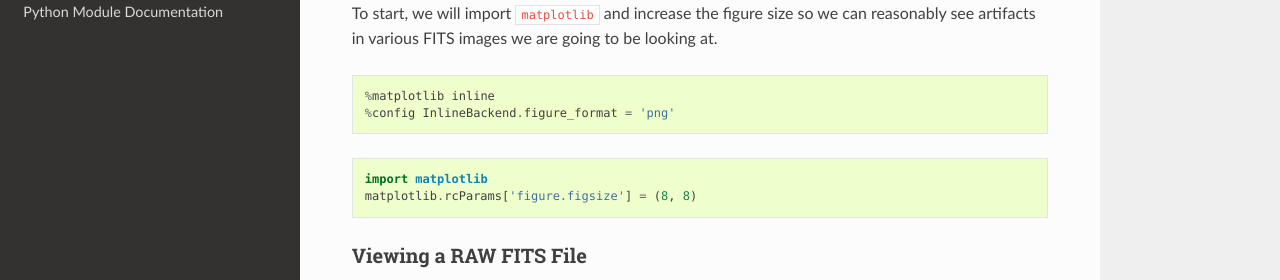
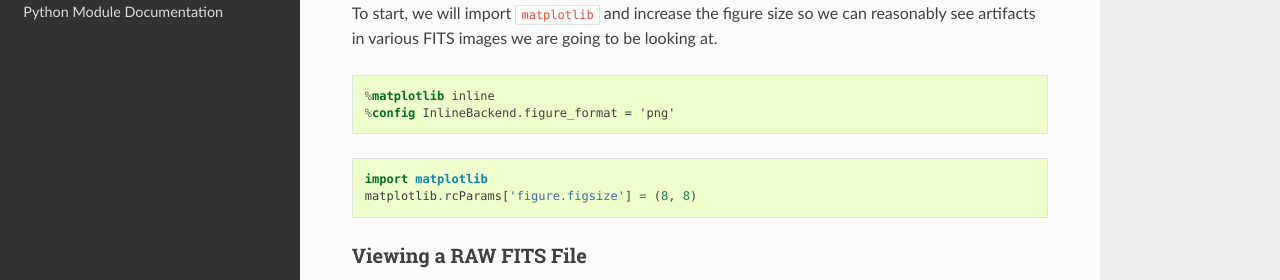
Before and after one commit to TESScience/httm, a Sphinx documentation site: the page built from doc/source/notebooks/tutorial.rst, in a window 1280 px wide and 900 px high. Shown: the part 313-593 px from the top of the window. Built offline with Sphinx 7.4.7 and the Read the Docs theme 2.0.0, drawn with Linux system fonts in a browser that asks for light colours.

Commit message:
Updating tutorial

```diff
--- a/doc/source/notebooks/tutorial.rst
+++ b/doc/source/notebooks/tutorial.rst
@@ -14,12 +14,12 @@
 we can reasonably see artifacts in various FITS images we are going to
 be looking at.
 
-.. code:: python
+.. code:: ipython3
 
     %matplotlib inline
     %config InlineBackend.figure_format = 'png'
 
-.. code:: python
+.. code:: ipython3
 
     import matplotlib
     matplotlib.rcParams['figure.figsize'] = (8, 8)
@@ -41,11 +41,11 @@
 This is done by calling
 ``httm.fits_utilities.raw_fits.raw_converter_from_fits``.
 
-.. code:: python
+.. code:: ipython3
 
     import httm
 
-.. code:: python
+.. code:: ipython3
 
     from httm.fits_utilities.raw_fits import raw_converter_from_fits
 
@@ -57,7 +57,7 @@
 
 Below, we visualize the first slice of the image.
 
-.. code:: python
+.. code:: ipython3
 
     matplotlib.pyplot.imshow(raw_data.slices[0].pixels)
     matplotlib.pyplot.gca().invert_yaxis()
@@ -70,13 +70,13 @@
 Viewing an Electron Flux FITS Image
 ~~~~~~~~~~~~~~~~~~~~~~~~~~~~~~~~~~~
 
-.. code:: python
+.. code:: ipython3
 
     from httm.fits_utilities.electron_flux_fits import electron_flux_converter_from_fits
 
     electron_flux_data = electron_flux_converter_from_fits('fits_data/electron_flux_fits/small_simulated_data.fits')
 
-.. code:: python
+.. code:: ipython3
 
     matplotlib.pyplot.imshow(electron_flux_data.slices[0].pixels)
     matplotlib.pyplot.gca().invert_yaxis()
```
